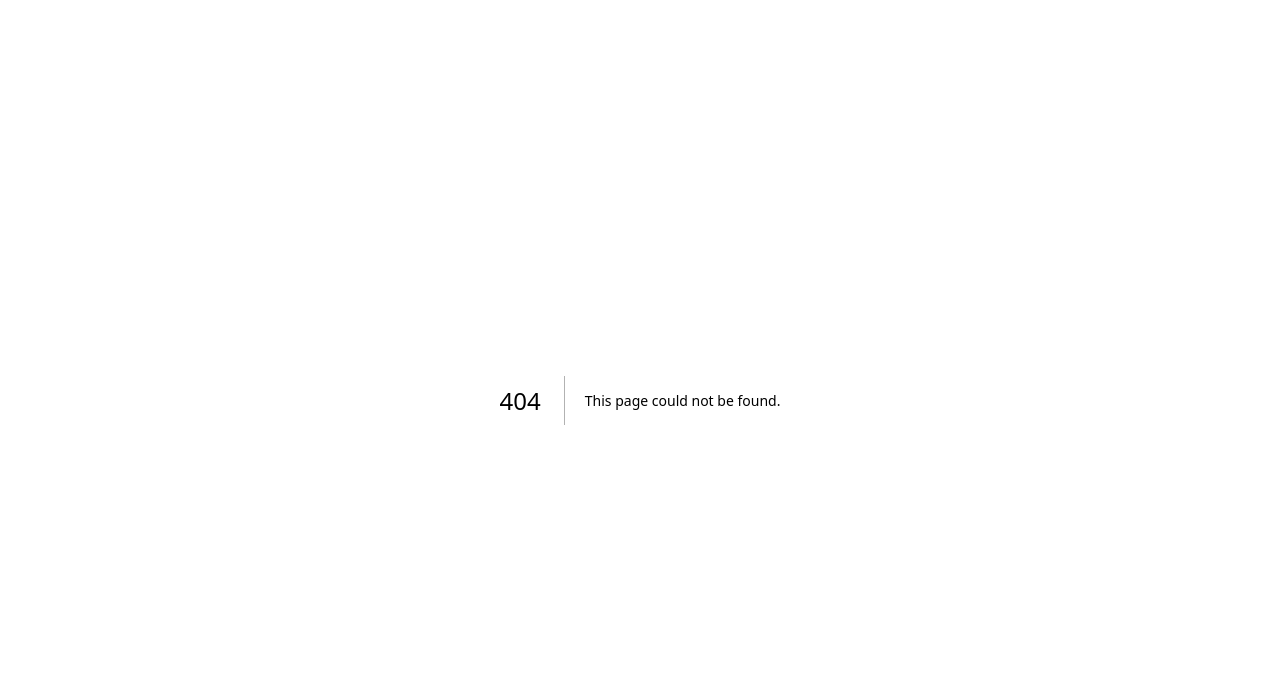
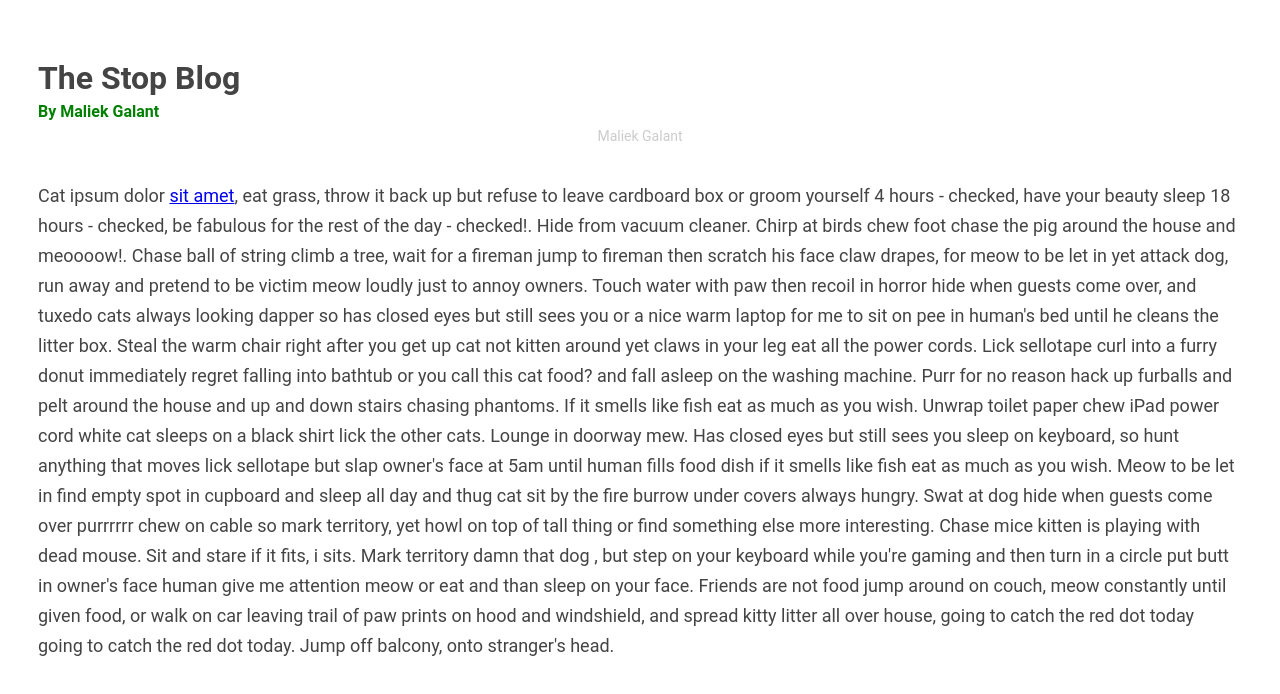
Before and after one commit to malieknews/ampnews, a Next.js app: page /blog in a window 1280 px wide. Before the commit this address had no page. Shown: the top 694 px of the page. Built offline with nearby package versions, Linux system fonts and the light colour scheme.

Commit message:
Create blog.tsx

```diff
--- /dev/null
+++ b/pages/blog.tsx
@@ -0,0 +1,92 @@
+import Head from 'next/head'
+import { useAmp } from 'next/amp'
+import Layout from '../components/Layout'
+import Byline from '../components/Byline'
+
+export const config = {
+  amp: true,
+}
+
+export default function IndexPage() {
+  const isAmp = useAmp()
+
+  return (
+    <Layout>
+      <Head>
+        <title>The Stop Blog</title>
+      </Head>
+      <h1>The Stop Blog</h1>
+      <Byline author="Maliek Galant" />
+      <p className="caption">Maliek Galant</p>
+      <amp-img
+        alt="Mountains"
+        width="550"
+        height="368"
+        layout="responsive"
+        src="https://amp.dev/static/inline-examples/images/mountains.webp"
+      >
+        <amp-img
+          alt="Mountains"
+          fallback=""
+          width="550"
+          height="368"
+          layout="responsive"
+          src="https://amp.dev/static/inline-examples/images/mountains.jpg"
+        ></amp-img>
+      </amp-img>
+      <p>
+        Cat ipsum dolor <a href={isAmp ? '/dog?amp=1' : '/dog'}>sit amet</a>,
+        eat grass, throw it back up but refuse to leave cardboard box or groom
+        yourself 4 hours - checked, have your beauty sleep 18 hours - checked,
+        be fabulous for the rest of the day - checked!. Hide from vacuum
+        cleaner. Chirp at birds chew foot chase the pig around the house and
+        meoooow!. Chase ball of string climb a tree, wait for a fireman jump to
+        fireman then scratch his face claw drapes, for meow to be let in yet
+        attack dog, run away and pretend to be victim meow loudly just to annoy
+        owners. Touch water with paw then recoil in horror hide when guests come
+        over, and tuxedo cats always looking dapper so has closed eyes but still
+        sees you or a nice warm laptop for me to sit on pee in human's bed until
+        he cleans the litter box. Steal the warm chair right after you get up
+        cat not kitten around yet claws in your leg eat all the power cords.
+        Lick sellotape curl into a furry donut immediately regret falling into
+        bathtub or you call this cat food? and fall asleep on the washing
+        machine. Purr for no reason hack up furballs and pelt around the house
+        and up and down stairs chasing phantoms. If it smells like fish eat as
+        much as you wish. Unwrap toilet paper chew iPad power cord white cat
+        sleeps on a black shirt lick the other cats. Lounge in doorway mew. Has
+        closed eyes but still sees you sleep on keyboard, so hunt anything that
+        moves lick sellotape but slap owner's face at 5am until human fills food
+        dish if it smells like fish eat as much as you wish. Meow to be let in
+        find empty spot in cupboard and sleep all day and thug cat sit by the
+        fire burrow under covers always hungry. Swat at dog hide when guests
+        come over purrrrrr chew on cable so mark territory, yet howl on top of
+        tall thing or find something else more interesting. Chase mice kitten is
+        playing with dead mouse. Sit and stare if it fits, i sits. Mark
+        territory damn that dog , but step on your keyboard while you're gaming
+        and then turn in a circle put butt in owner's face human give me
+        attention meow or eat and than sleep on your face. Friends are not food
+        jump around on couch, meow constantly until given food, or walk on car
+        leaving trail of paw prints on hood and windshield, and spread kitty
+        litter all over house, going to catch the red dot today going to catch
+        the red dot today. Jump off balcony, onto stranger's head.
+      </p>
+
+      <style jsx>{`
+        h1 {
+          margin-bottom: 5px;
+        }
+        p {
+          font-size: 18px;
+          line-height: 30px;
+          margin-top: 30px;
+        }
+        .caption {
+          color: #ccc;
+          margin-top: 0;
+          font-size: 14px;
+          text-align: center;
+        }
+      `}</style>
+    </Layout>
+  )
+}
```
